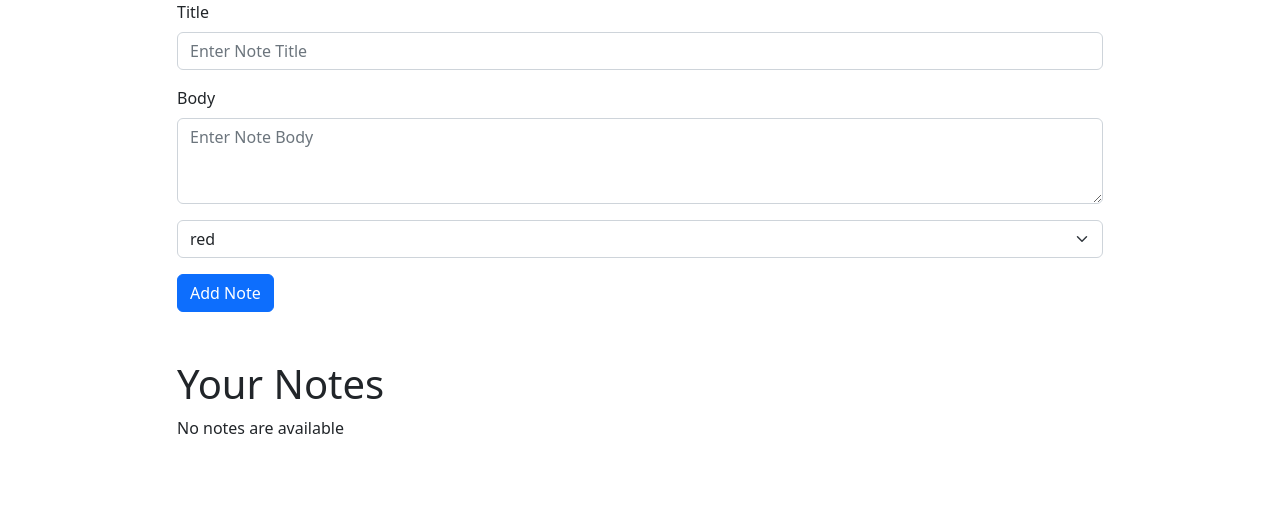
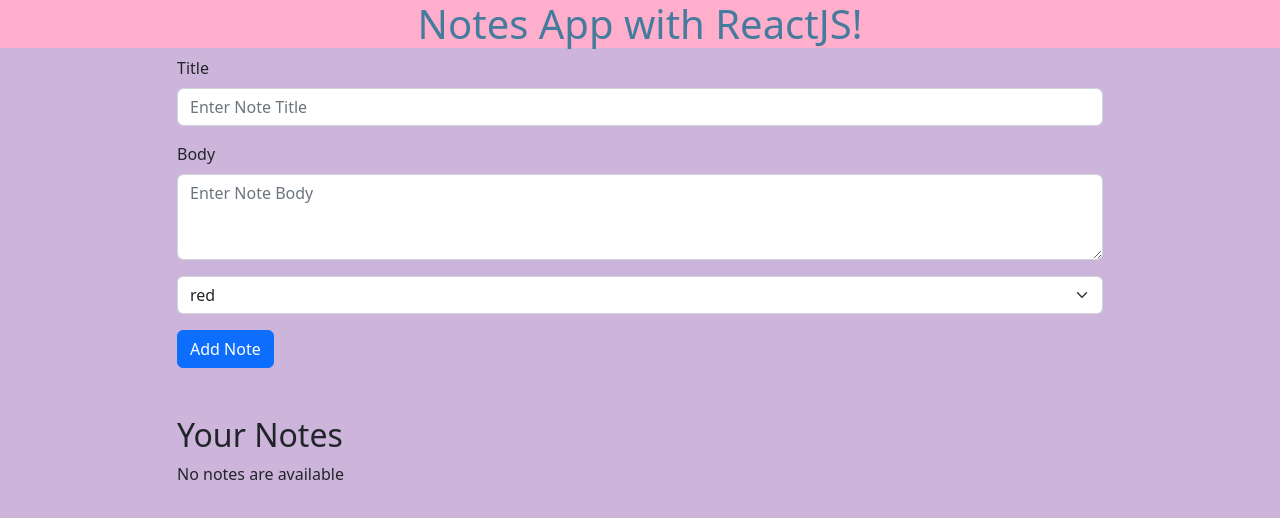
Before and after one commit to JonathanHew/ReactJS_Notes_App, a React (Create React App) app in the folder react-notes-app/: page / in a window 1280 px wide. Shown: the top 518 px of the page. Built offline with nearby package versions, Linux system fonts and the light colour scheme.

Commit message:
small changes on styles made

```diff
--- a/react-notes-app/public/index.html
+++ b/react-notes-app/public/index.html
@@ -17,7 +17,7 @@
       integrity="sha384-rbsA2VBKQhggwzxH7pPCaAqO46MgnOM80zW1RWuH61DGLwZJEdK2Kadq2F9CUG65"
       crossorigin="anonymous"
     />
-    <title>React App</title>
+    <title>Notes App with React!</title>
   </head>
   <body>
     <noscript>You need to enable JavaScript to run this app.</noscript>
--- /dev/null
+++ b/react-notes-app/src/App.css
@@ -0,0 +1,12 @@
+body{
+    background-color: #cdb4db;
+}
+
+h1 {
+    background-color: #ffafcc;
+    color: #457b9d;
+}
+
+.card {
+    background-color: #f28482;
+}
--- a/react-notes-app/src/App.js
+++ b/react-notes-app/src/App.js
@@ -2,6 +2,7 @@
 import Edit from "./components/Edit";
 import Form from "./components/Form";
 import Notes from "./components/Notes";
+import './App.css';
 
 const App = () => {
   const [title, setTitle] = useState("");
@@ -12,6 +13,7 @@
 
   return (
     <div>
+      <h1 className="text-center">Notes App with ReactJS!</h1>
       <Edit edit={edit} notes={notes} setNotes={setNotes} />
       <Form
         title={title}
@@ -26,7 +28,7 @@
       <div className="container mt-5">
         <div className="row justify-content-center">
           <div className="col-md-10">
-            <h1>Your Notes</h1>
+            <h2>Your Notes</h2>
             {notes.length === 0 ? (
               <div className="card-body">
                 <div className="card-body">
--- a/react-notes-app/src/components/Edit.js
+++ b/react-notes-app/src/components/Edit.js
@@ -29,9 +29,9 @@
         <div class="modal-dialog">
           <div class="modal-content">
             <div class="modal-header">
-              <h1 class="modal-title fs-5" id="exampleModalLabel">
+              <h2 class="modal-title fs-5" id="exampleModalLabel">
                 Edit Note
-              </h1>
+              </h2>
               <button
                 type="button"
                 class="btn-close"
```
Also changed, not shown: 1 other file (tests, documents, lock files or other folders).
